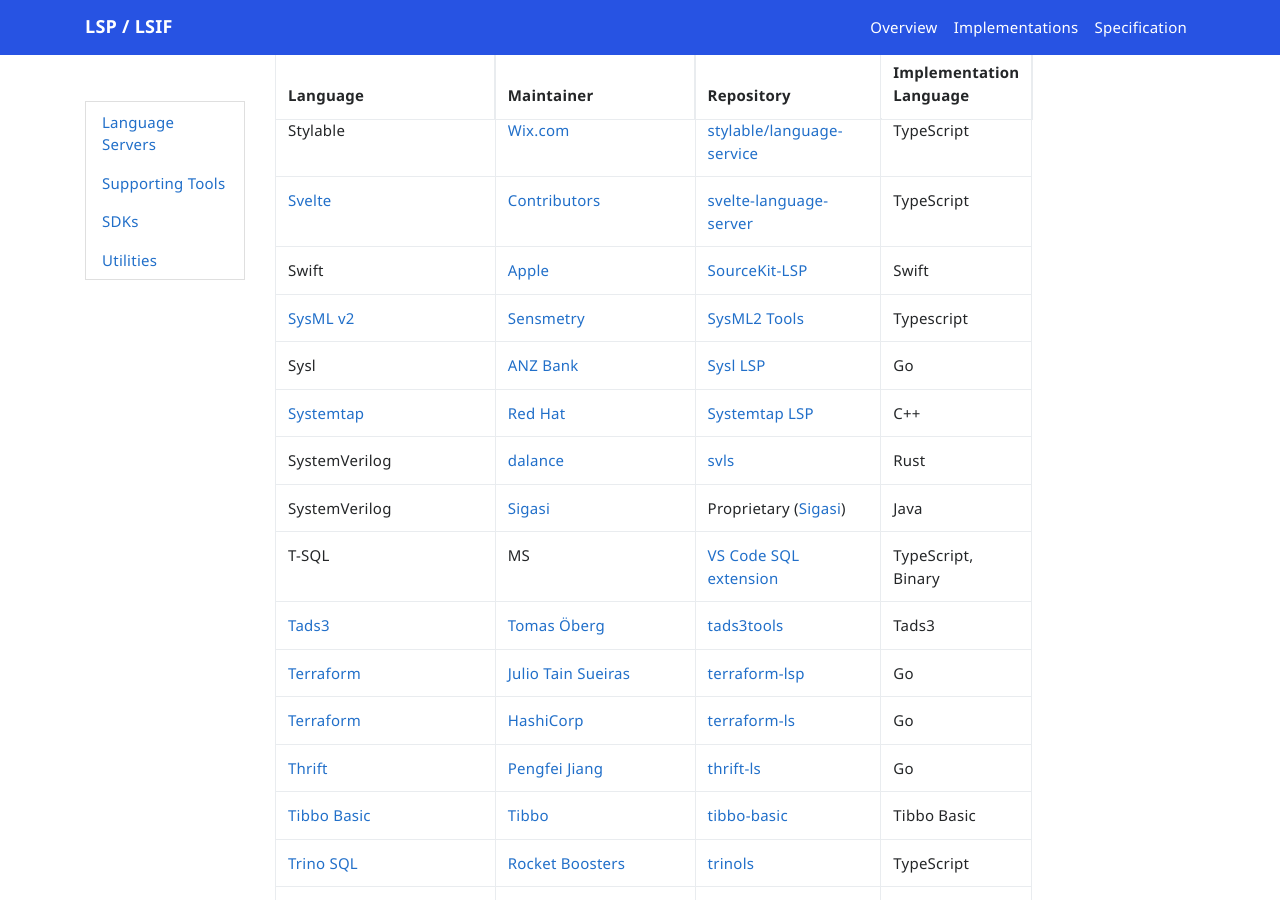
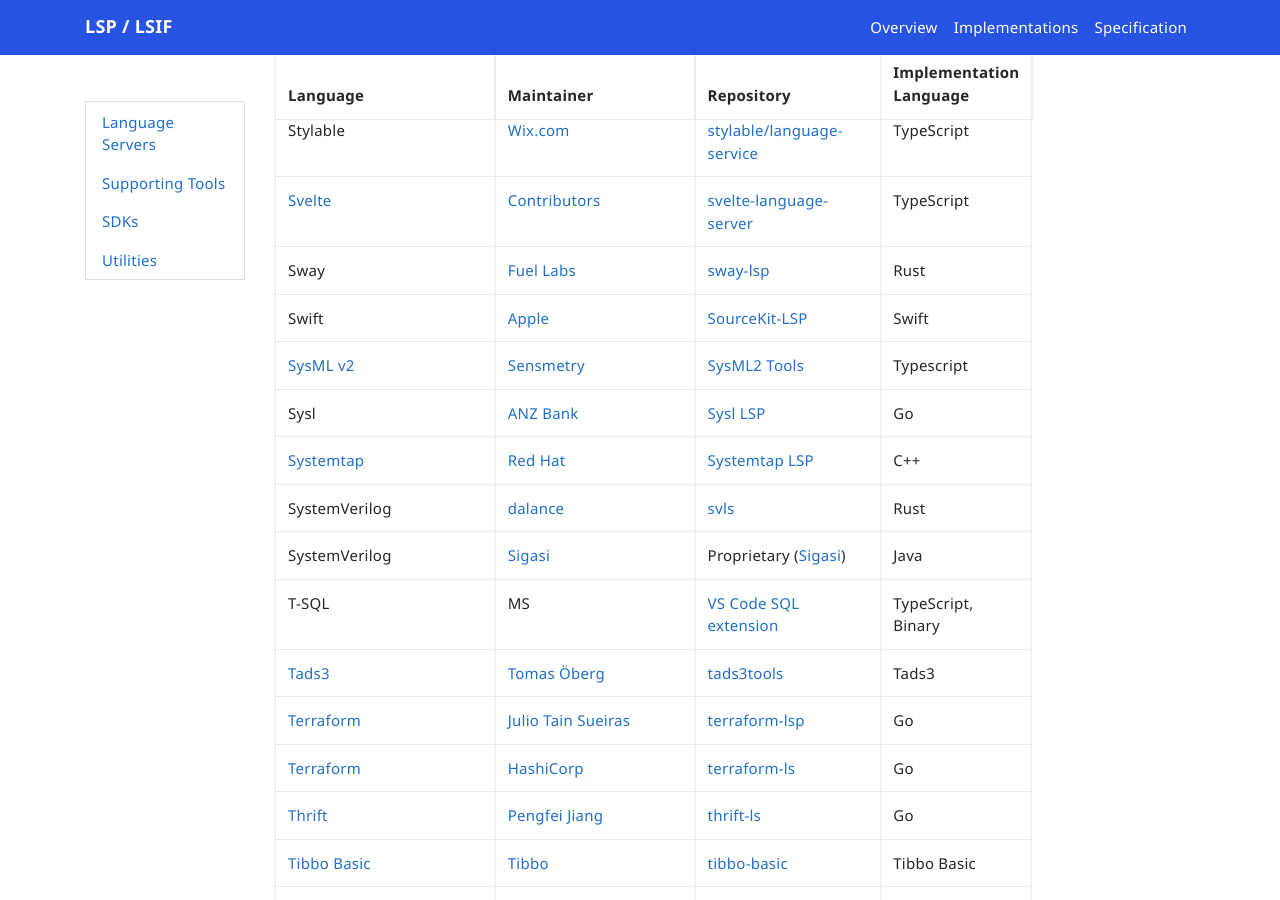
Before and after one commit to microsoft/language-server-protocol, a Jekyll site: the page built from _implementors/servers.md, in a window 1280 px wide and 900 px high, scrolled down 10657 px. Built offline with Jekyll 4.4.1, drawn with Linux system fonts in a browser that asks for light colours; nearby versions of some CDN libraries; comment, search, counter and statistics services are not loaded.

Commit message:
Add sway language to docs (#1846)
* Add sway language to docs

* Update _implementors/servers.md

---------

Co-authored-by: Dirk Bäumer <dirkb@microsoft.com>

```diff
--- a/_implementors/servers.md
+++ b/_implementors/servers.md
@@ -197,6 +197,7 @@
 | Standard ML | [azdavis](https://azdavis.net) | [Millet](https://github.com/azdavis/millet) | Rust |
 | Stylable | [Wix.com](https://www.wix.com) | [stylable/language-service](https://github.com/wix/stylable/tree/master/packages/language-service) | TypeScript |
 | [Svelte](https://svelte.dev/) | [Contributors](https://github.com/sveltejs/language-tools/graphs/contributors) | [svelte-language-server](https://github.com/sveltejs/language-tools) | TypeScript |
+| Sway | [Fuel Labs](https://www.fuel.network/) | [sway-lsp](https://github.com/FuelLabs/sway/tree/master/sway-lsp) | Rust |
 | Swift | [Apple](https://github.com/apple) | [SourceKit-LSP](https://github.com/apple/sourcekit-lsp) | Swift |
 | [SysML v2](https://github.com/Systems-Modeling/SysML-v2-Release) | [Sensmetry](https://sensmetry.com) | [SysML2 Tools](https://gitlab.com/sensmetry/public/sysml-2ls) | Typescript
 | Sysl | [ANZ Bank](https://github.com/anz-bank) | [Sysl LSP](https://github.com/anz-bank/sysl) | Go |
```
